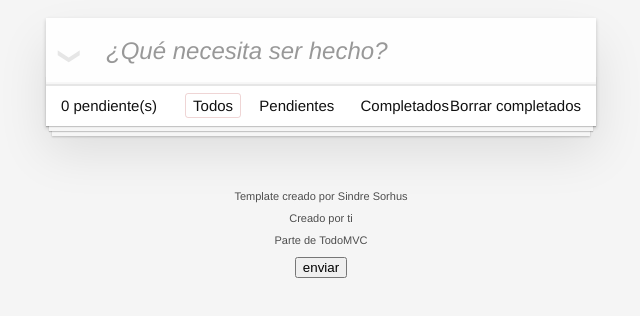
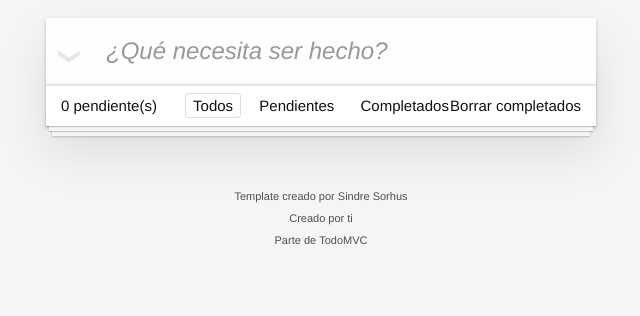
Before and after one commit to DavidCundumi/ListaDeTareas_ConWebPack, a website built with webpack: page src/index.html in a window 1280 px wide. Shown: the part 112-428 px from the top of the page, without its empty margins (319-959 px from the left). Built offline with nearby package versions, Linux system fonts and the light colour scheme.

Commit message:
Primer commit

```diff
--- a/src/index.html
+++ b/src/index.html
@@ -66,7 +66,6 @@
 		<!-- Change this out with your name and url ↓ -->
 		<p>Creado por <a href="http://todomvc.com">ti</a></p>
 		<p>Parte de <a href="http://todomvc.com">TodoMVC</a></p>
-		<input type="button" value="enviar" id="boton"></input>
 	</footer>
 
 
```
Also changed, not shown: docs/index.html (deleted, +0 -1 lines), docs/assets/img/webpack-logo.png (deleted), 2 other files.
